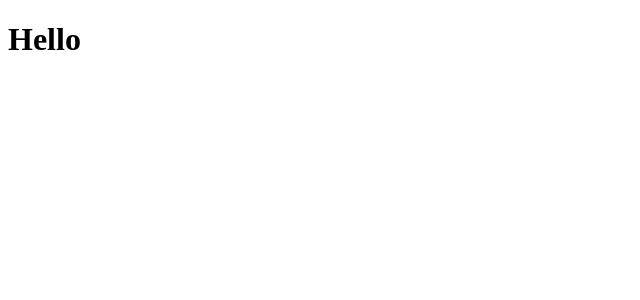
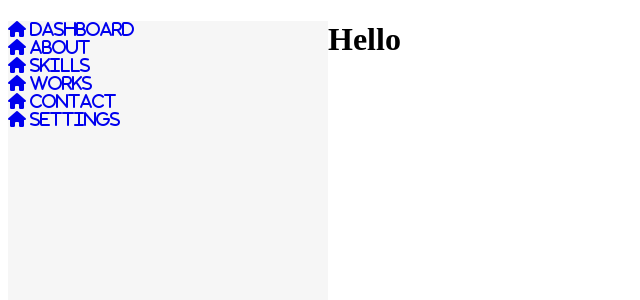
Before and after one commit to darioevers/darioevers-portfolio, a React (Create React App) app: page / in a window 1280 px wide. Shown: the top 300 px of the page, without its empty margins (0-640 px from the left). Built offline with nearby package versions, Linux system fonts and the light colour scheme.

Commit message:
added scss for sidenav

```diff
--- a/public/index.html
+++ b/public/index.html
@@ -3,7 +3,14 @@
   <head>
     <meta charset="utf-8" />
     <meta name="viewport" content="width=device-width, initial-scale=1" />
-    <title>React App</title>
+    <script
+    src="https://kit.fontawesome.com/e6bb2b1e79.js"
+    crossorigin="anonymous"
+  ></script>
+    <link rel="preconnect" href="https://fonts.gstatic.com">
+<link href="https://fonts.googleapis.com/css2?family=Inter:wght@100;200;300;400;500;600;700;800;900&family=Roboto:ital,wght@0,100;0,300;0,400;0,500;0,700;0,900;1,100;1,300;1,400;1,500;1,700;1,900&display=swap" rel="stylesheet">
+
+    <title>Portfolio</title>
   </head>
   <body>
 
--- a/src/components/Sidenav.js
+++ b/src/components/Sidenav.js
@@ -1,7 +1,36 @@
 import React from 'react';
+import { Link } from "react-router-dom";
 
 const Sidenav = () => {
-    return (<div></div>)
+    return (
+    <div class="sidenav_main">
+        <div class="sidenav_top"></div>
+        <div class="sidenav_mid">
+            <ul class="sidenav_navigation">
+                <li>
+                <Link to="/"><i class="fas fa-home"> Dashboard</i></Link>
+                </li>
+                <li>
+                <Link to="/"><i class="fas fa-home"> About</i></Link>
+                </li>
+                <li>
+                <Link to="/"><i class="fas fa-home"> Skills</i></Link>
+                </li>
+                <li>
+                <Link to="/"><i class="fas fa-home"> Works</i></Link>
+                </li>
+                <li>
+                <Link to="/"><i class="fas fa-home"> Contact</i></Link>
+                </li>
+                <li>
+                <Link to="/"><i class="fas fa-home"> Settings</i></Link>
+                </li>
+            </ul>
+        </div>
+        <div class="sidenav_bot"></div>
+    </div>)
 }
 
 export default Sidenav;
+
+{/* <Link to="/"><i class="fas fa-home"></i></Link> */}
--- a/src/scss/abstracts/__abstracts-dir.scss
+++ b/src/scss/abstracts/__abstracts-dir.scss
@@ -3,3 +3,4 @@
 @import "./fonts";
 @import "./buttons";
 @import "./forms";
+@import "./lists";
--- a/src/scss/abstracts/_buttons.scss
+++ b/src/scss/abstracts/_buttons.scss
@@ -0,0 +1,7 @@
+button {
+    cursor: pointer;
+}
+
+button:focus {
+    outline-style: none;
+}
--- a/src/scss/abstracts/_forms.scss
+++ b/src/scss/abstracts/_forms.scss
@@ -0,0 +1,10 @@
+input:focus {
+    outline-style: none;
+}
+
+textarea:focus {
+    outline-style: none;
+}
+
+// input {
+// }
--- /dev/null
+++ b/src/scss/abstracts/_lists.scss
@@ -0,0 +1,5 @@
+ul {
+    list-style-type: none;
+    margin: 0;
+    padding: 0;
+  }
--- a/src/scss/abstracts/_variables.scss
+++ b/src/scss/abstracts/_variables.scss
@@ -0,0 +1,17 @@
+// VARIABLES
+
+// COLORS
+$gray: #F6F6F6;
+$darkred: #D7263D;
+$lightred: #EA686A;
+$orange: #F46036;
+$blue: #2E294E;
+$bluegreen: #22C2B1;
+$green: #C5D86D;
+$yellow: #C5D86D;
+
+
+// LINKS
+  a {
+      text-decoration: none;
+  }
--- /dev/null
+++ b/src/scss/components/__components-dir.scss
@@ -0,0 +1 @@
+@import "./sidenav/_sidenav-dir"
--- /dev/null
+++ b/src/scss/components/sidenav/__sidenav-dir.scss
@@ -0,0 +1 @@
+@import "./sidenav"
--- /dev/null
+++ b/src/scss/components/sidenav/_sidenav.scss
@@ -0,0 +1,9 @@
+.sidenav_main {
+    position: relative;
+    margin: 0 auto;
+    width: 320px;
+    height: 100vh;
+    float: left;
+    overflow: hidden;
+    background-color: #f6f6f6;
+}
--- a/src/scss/main.scss
+++ b/src/scss/main.scss
@@ -0,0 +1,8 @@
+@import "./vendor/_vendor-dir";
+@import "./abstracts/_abstracts-dir";
+@import "./base/_base-dir";
+@import "./components/_components-dir";
+@import "./layouts/_layouts-dir";
+
+// COMPONENTS
+@import "./components/sidenav/_sidenav-dir"
```
